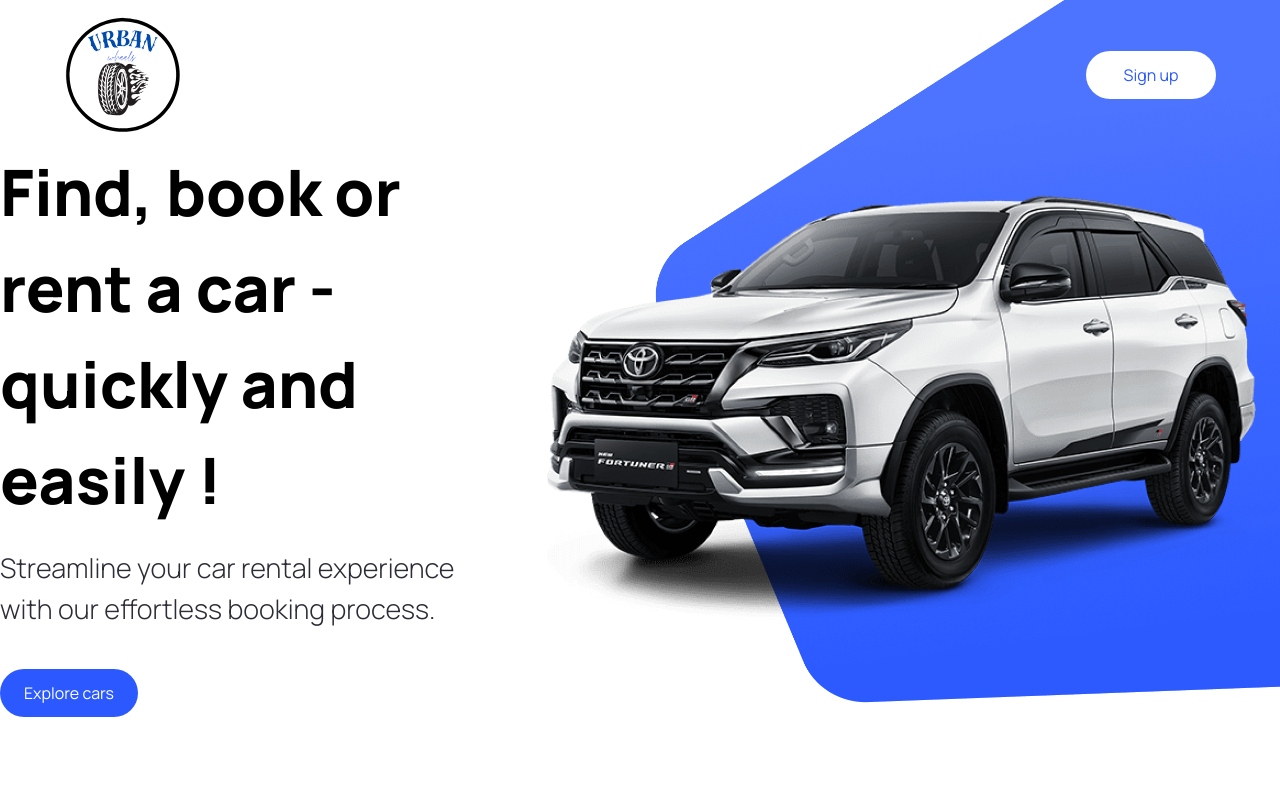
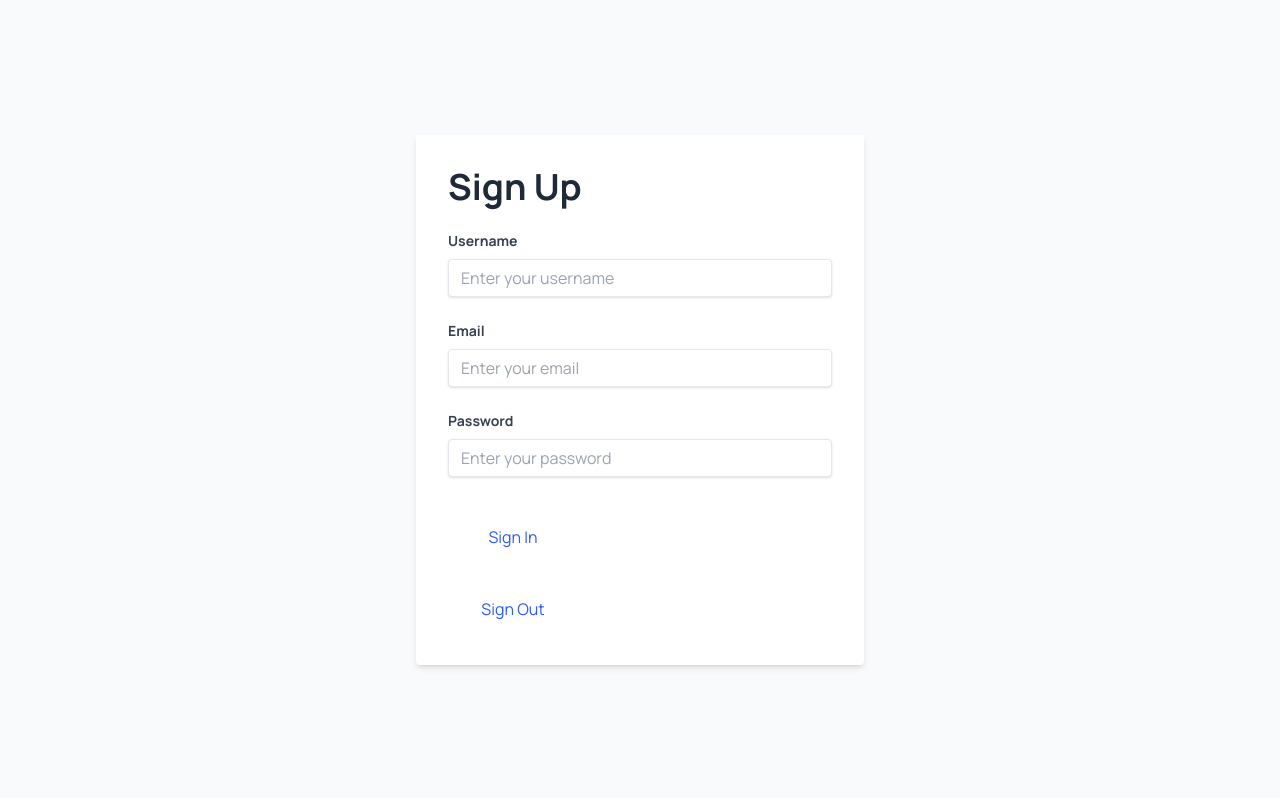
Before and after one commit to mwangimuringi/urbanwheels, a Next.js app: page / in a window 1280 px wide. Shown: the top 798 px of the page. Built offline with nearby package versions, Linux system fonts and the light colour scheme; no server answers; the database is empty.

Commit message:
Seedding of db

```diff
--- a/app/api/auth/auth.ts
+++ b/app/api/auth/auth.ts
@@ -40,7 +40,7 @@
 
         const isPasswordValid = await compare(
           credentials.password,
-          user.passwordHash
+          user.password
         )
 
         if (!isPasswordValid) {
@@ -56,6 +56,8 @@
       }
     })
   ],
+
+  //adding custom key to our session. we are storing arbitrary key in jwt
   callbacks: {
     session: ({ session, token }) => {
       console.log('Session Callback', { session, token })
--- a/components/SignUp/signup.tsx
+++ b/components/SignUp/signup.tsx
@@ -1,56 +1,88 @@
 import React from 'react';
+import { signIn, signOut } from 'next-auth/react';
+
+// LoginButton Component
+export const LoginButton = () => {
+  return (
+    <button
+      onClick={() => signIn()}
+      className="w-full bg-blue-500 hover:bg-blue-700 text-white font-bold py-2 px-4 rounded focus:outline-none focus:shadow-outline"
+    >
+      Sign In
+    </button>
+  );
+};
+
+// SignOutButton Component
+export const SignOutButton = () => {
+  return (
+    <button
+      onClick={() => signOut()}
+      className="w-full bg-red-500 hover:bg-red-700 text-white font-bold py-2 px-4 rounded focus:outline-none focus:shadow-outline"
+    >
+      Sign Out
+    </button>
+  );
+};
 
 const SignUp = () => {
   return (
-    <div className="flex flex-col items-center justify-center min-h-screen py-2">
-      <h1 className="text-4xl font-bold mb-6">Sign Up</h1>
-
-      {/* Add your form inputs and other UI elements here */}
-      <form className="w-full max-w-sm">
-        <div className="mb-4">
-          <label className="block text-gray-700 text-sm font-bold mb-2" htmlFor="username">
+    <div className="flex flex-col items-center justify-center min-h-screen py-8 bg-gray-50">
+      <div className="w-full max-w-md bg-white p-8 rounded shadow-md">
+        <h1 className="text-4xl font-bold text-gray-800 mb-6">Sign Up</h1>
+        <form className="space-y-6">
+          <div>
+            <label
+              className="block text-gray-700 text-sm font-bold mb-2"
+              htmlFor="username"
+            >
               Username
             </label>
             <input
-            className="shadow appearance-none border rounded w-full py-2 px-3 text-gray-700 leading-tight focus:outline-none focus:shadow-outline"
+              className="w-full shadow appearance-none border rounded py-2 px-3 text-gray-700 leading-tight focus:outline-none focus:ring focus:border-blue-300"
               id="username"
               type="text"
               placeholder="Enter your username"
             />
           </div>
-        <div className="mb-4">
-          <label className="block text-gray-700 text-sm font-bold mb-2" htmlFor="email">
+          <div>
+            <label
+              className="block text-gray-700 text-sm font-bold mb-2"
+              htmlFor="email"
+            >
               Email
             </label>
             <input
-            className="shadow appearance-none border rounded w-full py-2 px-3 text-gray-700 leading-tight focus:outline-none focus:shadow-outline"
+              className="w-full shadow appearance-none border rounded py-2 px-3 text-gray-700 leading-tight focus:outline-none focus:ring focus:border-blue-300"
               id="email"
               type="email"
               placeholder="Enter your email"
             />
           </div>
-        <div className="mb-6">
-          <label className="block text-gray-700 text-sm font-bold mb-2" htmlFor="password">
+          <div>
+            <label
+              className="block text-gray-700 text-sm font-bold mb-2"
+              htmlFor="password"
+            >
               Password
             </label>
             <input
-            className="shadow appearance-none border rounded w-full py-2 px-3 text-gray-700 mb-3 leading-tight focus:outline-none focus:shadow-outline"
+              className="w-full shadow appearance-none border rounded py-2 px-3 text-gray-700 mb-3 leading-tight focus:outline-none focus:ring focus:border-blue-300"
               id="password"
               type="password"
               placeholder="Enter your password"
             />
           </div>
           <div className="flex items-center justify-between">
-          <button
-            className="bg-blue-500 hover:bg-blue-700 text-white font-bold py-2 px-4 rounded focus:outline-none focus:shadow-outline"
-            type="button"
-          >
-            Sign Up
-          </button>
+            <LoginButton />
           </div>
         </form>
+        <div className="mt-6 text-center">
+          <SignOutButton />
+        </div>
+      </div>
     </div>
   );
-}
+};
 
 export default SignUp;
--- a/components/navbar.tsx
+++ b/components/navbar.tsx
@@ -1,33 +1,117 @@
-import Image from 'next/image';
-import Link from 'next/link';
 import React from 'react';
-import CustomButton from './CustomButton';
+import { signIn, signOut } from 'next-auth/react';
+import { useRouter } from 'next/router';
+import CustomButton from './CustomButton'; // Adjust the import path if necessary
 
-const Navbar = () => {
+// SignInButton Component
+export const SignInButton = () => {
+  const router = useRouter();
+
+  const handleSignIn = async () => {
+    const result = await signIn('credentials', {
+      redirect: false,
+      callbackUrl: `${window.location.origin}`,
+    });
+
+    if (!result) {
+      console.error('Sign-in failed: No result returned');
+      return;
+    }
+
+    if (result.error) {
+      router.push('/signup'); // Redirect to sign-up page if sign-in fails
+    } else if (result.url) {
+      router.push(result.url);
+    } else {
+      router.push('/'); // Default redirect if result.url is not provided
+    }
+  };
+
   return (
-    <header className='w-full absolute z-10'>
-      <nav className='max-w-[1440px] mx-auto flex justify-between items-center sm:px-16 px-6 py-4'>
-        <Link href="/" className='flex justify-center items-center'>
-          <Image
-            src={'/logo.svg'}
-            alt={'Kenya Wheels'}
-            width={118}
-            height={18}
-            className='object-contain'
-          />
-        </Link>
-        <Link href="/signup">
-          <CustomButton
-            title="Sign up"
-            btnType="button"
-            containerStyles='text-primary-blue rounded-full bg-white min-w-[130px]'
-            textStyles={''}
-            isDisabled={false}
-          />
-        </Link>
-      </nav>
-    </header>
+    <CustomButton
+      title="Sign In"
+      btnType="button"
+      containerStyles="text-primary-blue rounded-full bg-white min-w-[130px]"
+      textStyles=""
+      isDisabled={false}
+      onClick={handleSignIn}
+    />
   );
-}
+};
 
-export default Navbar;
+// SignOutButton Component
+export const SignOutButton = () => {
+  return (
+    <CustomButton
+      title="Sign Out"
+      btnType="button"
+      containerStyles="text-primary-blue rounded-full bg-white min-w-[130px]"
+      textStyles=""
+      isDisabled={false}
+      onClick={() => signOut()}
+    />
+  );
+};
+
+
+const SignUp = () => {
+  return (
+    <div className="flex flex-col items-center justify-center min-h-screen py-8 bg-gray-50">
+      <div className="w-full max-w-md bg-white p-8 rounded shadow-md">
+        <h1 className="text-4xl font-bold text-gray-800 mb-6">Sign Up</h1>
+        <form className="space-y-6">
+          <div>
+            <label
+              className="block text-gray-700 text-sm font-bold mb-2"
+              htmlFor="username"
+            >
+              Username
+            </label>
+            <input
+              className="w-full shadow appearance-none border rounded py-2 px-3 text-gray-700 leading-tight focus:outline-none focus:ring focus:border-blue-300"
+              id="username"
+              type="text"
+              placeholder="Enter your username"
+            />
+          </div>
+          <div>
+            <label
+              className="block text-gray-700 text-sm font-bold mb-2"
+              htmlFor="email"
+            >
+              Email
+            </label>
+            <input
+              className="w-full shadow appearance-none border rounded py-2 px-3 text-gray-700 leading-tight focus:outline-none focus:ring focus:border-blue-300"
+              id="email"
+              type="email"
+              placeholder="Enter your email"
+            />
+          </div>
+          <div>
+            <label
+              className="block text-gray-700 text-sm font-bold mb-2"
+              htmlFor="password"
+            >
+              Password
+            </label>
+            <input
+              className="w-full shadow appearance-none border rounded py-2 px-3 text-gray-700 mb-3 leading-tight focus:outline-none focus:ring focus:border-blue-300"
+              id="password"
+              type="password"
+              placeholder="Enter your password"
+            />
+          </div>
+          <div className="flex items-center justify-between">
+            <SignInButton />
+          </div>
+        </form>
+        <div className="mt-6 text-center">
+          <SignOutButton />
+        </div>
+      </div>
+    </div>
+  );
+};
+
+export default SignUp;
--- a/types/index.ts
+++ b/types/index.ts
@@ -9,6 +9,7 @@
   textStyles: string;
   rightIcon?: string;
   isDisabled: boolean;
+  onClick?: () => void;
 }
 
 export interface SearchManufacturerProps {
```
Also changed, not shown: 1 other file (tests, documents, lock files or other folders). Lines whose indentation alone changed are shown as unchanged.
